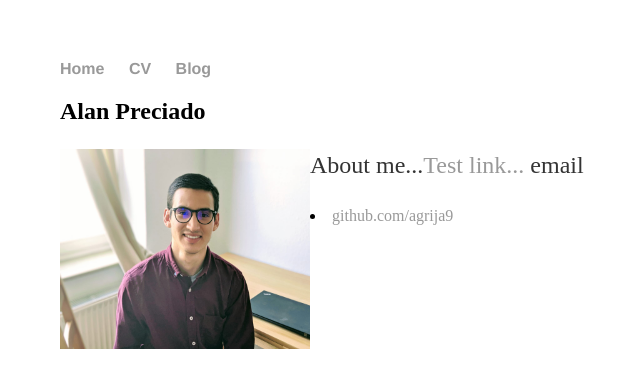
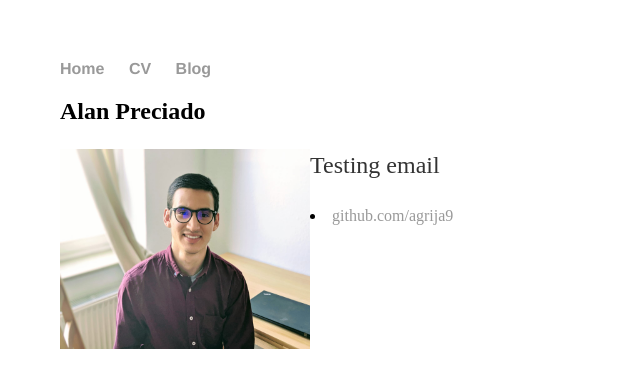
Before and after one commit to agrija9/agrija9.github.io, a Jekyll site: the page built from index.html, in a window 1280 px wide. Shown: the top 388 px of the page, without its empty margins (132-772 px from the left). Built offline with Jekyll 4.4.1, drawn with Linux system fonts in a browser that asks for light colours.

Commit message:
Update index.html

```diff
--- a/index.html
+++ b/index.html
@@ -4,9 +4,7 @@
 ---
 <div class="blurb">
 	<h2>Alan Preciado</h2>
-
-	<p>About me...<a href="/about">Test link...</a>
+	<p> Testing
 	<img src="images/profile.jpeg" alt="" style="float:left;width:250px;height:200px;" id="hp>
 	</p>
-
 </div><!-- /.blurb -->
```
